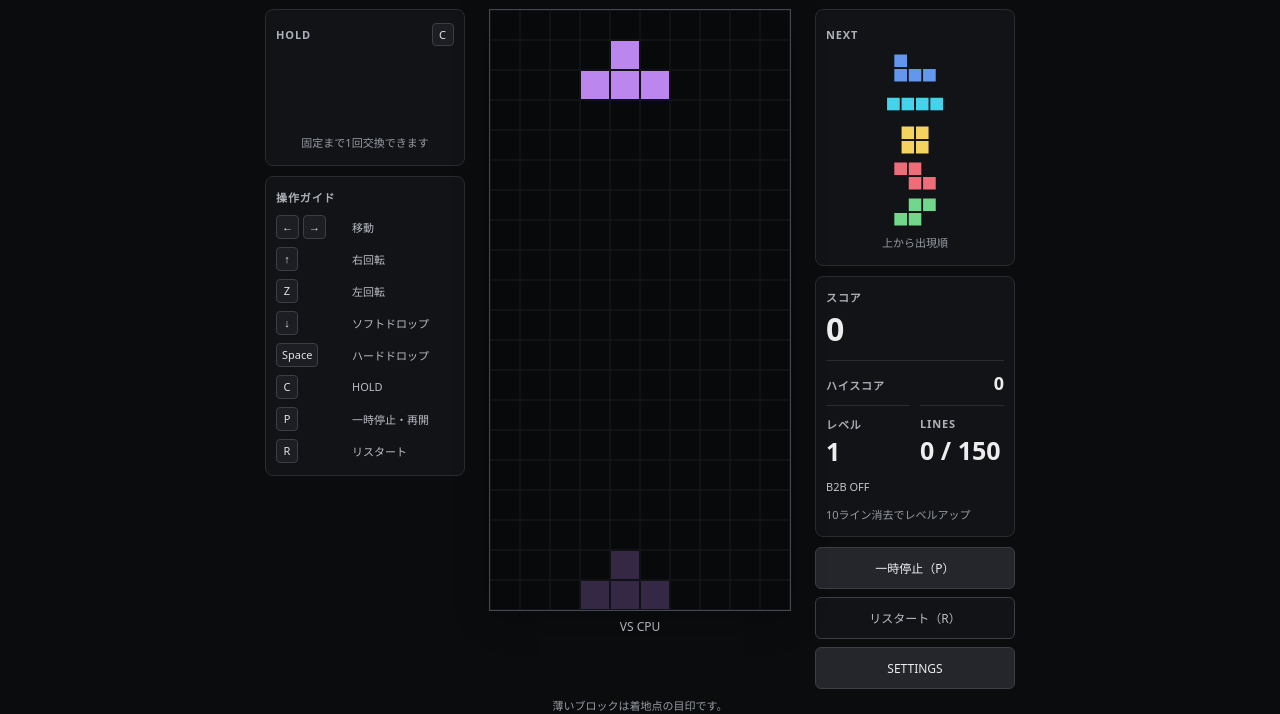
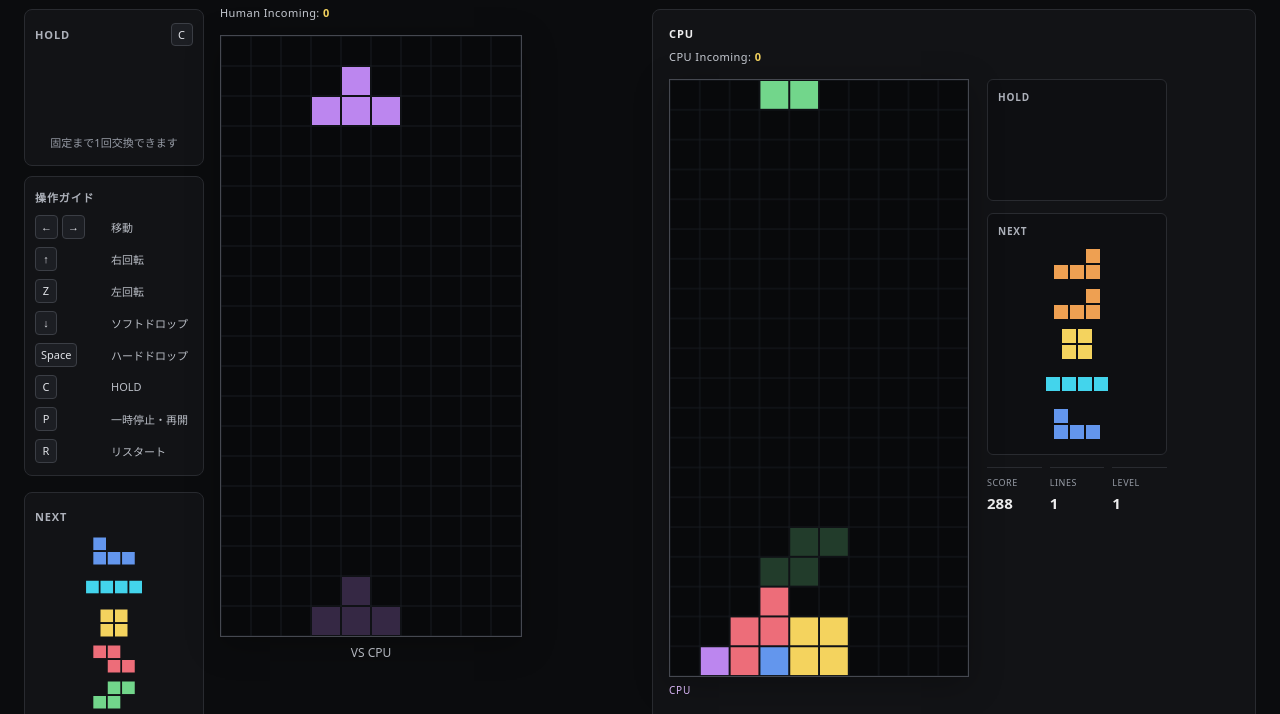
Before and after one commit to Rizin-530/falling-block-game, a plain HTML site: page index.html in a window 1280 px wide. Both pictures are taken after a click on the button "VS CPU". Shown: the part 66-780 px from the top of the page. Drawn offline with Linux system fonts and the light colour scheme.

Commit message:
style: place cpu board beside player

```diff
--- a/game.js
+++ b/game.js
@@ -189,6 +189,7 @@ const qaForceDoubleTopOutButton = document.getElementById("qa-force-double-top-o
 const qaTransactionalLockButton = document.getElementById("qa-transactional-lock");
 const qaVsEngineButton = document.getElementById("qa-vs-engine");
 const dualBoardTestElement = document.getElementById("dual-board-test");
+const dualExitButton = document.getElementById("dual-exit");
 const secondBoardCanvas = document.getElementById("second-board");
 const secondBoardContext = secondBoardCanvas.getContext("2d");
 const secondHoldCanvas = document.getElementById("second-hold");
@@ -198,6 +199,7 @@ const secondLinesElement = document.getElementById("second-lines");
 const secondLevelElement = document.getElementById("second-level");
 const secondStatusElement = document.getElementById("second-status");
 const secondPlayerTitleElement = document.getElementById("second-player-title");
+const cpuIndicatorsElement = document.getElementById("cpu-incoming-indicator");
 const vsIndicatorsElement = document.getElementById("vs-indicators");
 const humanIncomingElement = document.getElementById("human-incoming");
 const secondIncomingElement = document.getElementById("second-incoming");
@@ -938,6 +940,7 @@ function resolveVersusLockFor(state, incomingQueue, opponentQueue, { holeColumn
 function updateVersusIndicators() {
   if (!vsIndicatorsElement) return;
   vsIndicatorsElement.hidden = !vsEngineTestActive;
+  if (cpuIndicatorsElement) cpuIndicatorsElement.hidden = !vsEngineTestActive;
   if (!vsEngineTestActive || !attackGarbageState) return;
   humanIncomingElement.textContent = totalIncomingGarbage(attackGarbageState.humanIncoming);
   secondIncomingElement.textContent = totalIncomingGarbage(attackGarbageState.secondIncoming);
@@ -1141,6 +1144,7 @@ function startDualBoardTest() {
   pauseButton.disabled = false;
   pauseButton.textContent = "一時停止（P）";
   dualBoardTestElement.hidden = false;
+  dualExitButton.textContent = "EXIT DUAL TEST";
   secondView.statusText = "";
   hideVsResults();
   updateVsFixtureVisibility();
@@ -1174,6 +1178,7 @@ function startCpuTest() {
   pauseButton.disabled = false;
   pauseButton.textContent = "一時停止（P）";
   secondView.statusText = "CPU v0.1";
+  dualExitButton.textContent = "EXIT DUAL TEST";
   hideVsResults();
   updateVsFixtureVisibility();
   dualBoardTestElement.hidden = false;
@@ -1206,6 +1211,7 @@ function startFreshVsMatch({ seed, publicMode = false } = {}) {
   pauseButton.disabled = false;
   pauseButton.textContent = "一時停止（P）";
   secondView.statusText = publicVsActive ? "CPU" : "CPU v0.1 — VS";
+  dualExitButton.textContent = publicVsActive ? "EXIT VS" : "EXIT DUAL TEST";
   if (secondPlayerTitleElement) secondPlayerTitleElement.textContent = "CPU";
   vsIndicatorsElement.hidden = false;
   dualBoardTestElement.hidden = false;
@@ -1241,6 +1247,7 @@ function exitVsMatch() {
   selectedStartLevel = 1;
   humanController = createHumanControllerState();
   secondView.statusText = "";
+  dualExitButton.textContent = "EXIT DUAL TEST";
   if (secondPlayerTitleElement) secondPlayerTitleElement.textContent = "PLAYER 2";
   devToolsButton.hidden = false;
   showStartScreen();
--- a/index.html
+++ b/index.html
@@ -13,6 +13,7 @@
       <p class="eyebrow">BLOCK PUZZLE</p>
       <h1>落ちものブロックパズル</h1>
     </header>
+    <div class="game-shell">
     <div class="game-layout">
       <aside class="left-panel" aria-label="HOLDと操作ガイド">
         <section class="panel preview-panel">
@@ -35,6 +36,9 @@
         </section>
       </aside>
       <section class="play-area" aria-label="ゲーム盤面">
+        <div id="vs-indicators" class="vs-indicators vs-incoming-indicator" hidden>
+          <span>Human Incoming: <strong id="human-incoming">0</strong></span>
+        </div>
         <div class="board-stage">
           <canvas id="board" width="300" height="600" aria-label="10列20行のゲーム盤"></canvas>
           <div id="pause-visual" class="pause-visual" aria-hidden="true" hidden>PAUSED</div>
@@ -87,6 +91,24 @@
           <button id="open-dev-tools" class="dev-tools-open" type="button">DEV TOOLS</button>
         </div>
       </aside>
+    </div>
+    <section id="dual-board-test" class="dual-board-test" aria-label="Dual Board Test" hidden>
+      <div class="dual-player-view">
+        <h2 id="second-player-title">PLAYER 2</h2>
+        <div id="cpu-incoming-indicator" class="vs-indicators vs-incoming-indicator" hidden>
+          <span>CPU Incoming: <strong id="second-incoming">0</strong></span>
+        </div>
+        <div class="dual-player-layout">
+          <div class="dual-board-wrap"><canvas id="second-board" width="300" height="600" aria-label="Player 2のゲーム盤"></canvas><p id="second-status" class="dual-status" role="status"></p></div>
+          <div class="dual-player-side">
+            <section class="dual-preview"><h3>HOLD</h3><canvas id="second-hold" width="120" height="80" aria-label="Player 2のHOLD"></canvas></section>
+            <section class="dual-preview"><h3>NEXT</h3><canvas id="second-next" width="120" height="200" aria-label="Player 2のNEXT"></canvas></section>
+            <dl class="dual-stats"><div><dt>SCORE</dt><dd id="second-score">0</dd></div><div><dt>LINES</dt><dd id="second-lines">0</dd></div><div><dt>LEVEL</dt><dd id="second-level">1</dd></div></dl>
+          </div>
+        </div>
+      </div>
+      <button id="dual-exit" type="button">EXIT DUAL TEST</button>
+    </section>
     </div>
     <p class="footer-note">薄いブロックは着地点の目印です。</p>
   </main>
@@ -188,23 +210,5 @@
       </div>
     </div>
   </section>
-  <section id="dual-board-test" class="dual-board-test" aria-label="Dual Board Test" hidden>
-    <div class="dual-player-view">
-      <h2 id="second-player-title">PLAYER 2</h2>
-      <div id="vs-indicators" class="vs-indicators" hidden>
-        <span>Human Incoming: <strong id="human-incoming">0</strong></span>
-        <span>CPU Incoming: <strong id="second-incoming">0</strong></span>
-      </div>
-      <div class="dual-player-layout">
-        <div class="dual-board-wrap"><canvas id="second-board" width="300" height="600" aria-label="Player 2のゲーム盤"></canvas><p id="second-status" class="dual-status" role="status"></p></div>
-        <div class="dual-player-side">
-          <section class="dual-preview"><h3>HOLD</h3><canvas id="second-hold" width="120" height="80" aria-label="Player 2のHOLD"></canvas></section>
-          <section class="dual-preview"><h3>NEXT</h3><canvas id="second-next" width="120" height="200" aria-label="Player 2のNEXT"></canvas></section>
-          <dl class="dual-stats"><div><dt>SCORE</dt><dd id="second-score">0</dd></div><div><dt>LINES</dt><dd id="second-lines">0</dd></div><div><dt>LEVEL</dt><dd id="second-level">1</dd></div></dl>
-        </div>
-      </div>
-    </div>
-    <button id="dual-exit" type="button">EXIT DUAL TEST</button>
-  </section>
 </body>
 </html>
--- a/style.css
+++ b/style.css
@@ -18,6 +18,7 @@ p, h1, h2, dl, dd { margin: 0; }
 .heading { text-align: center; margin-bottom: 24px; }
 .eyebrow { color: #969ba5; font-size: 11px; font-weight: 600; letter-spacing: 0.22em; margin-bottom: 8px; }
 h1 { font-size: 22px; font-weight: 600; letter-spacing: 0.04em; }
+.game-shell { display: block; }
 h2 { color: #adb1ba; font-size: 11px; font-weight: 600; letter-spacing: 0.08em; }
 .game-layout {
   display: grid;
@@ -115,6 +116,7 @@ button:disabled { opacity: 0.4; cursor: default; }
 .dual-player-view > h2 { margin-bottom: 12px; color: #ededee; }
 .vs-indicators { display: flex; flex-wrap: wrap; gap: 8px 18px; margin: -4px 0 12px; color: #c6cad2; font-size: 11px; letter-spacing: 0.04em; }
 .vs-indicators strong { color: #f4d35e; font-variant-numeric: tabular-nums; }
+.vs-incoming-indicator { min-height: 18px; }
 .dual-player-layout { display: grid; grid-template-columns: minmax(180px, 300px) minmax(140px, 180px); gap: 18px; align-items: start; }
 .dual-board-wrap { position: relative; min-width: 0; }
 #second-board { display: block; width: min(100%, 300px); height: auto; border: 1px solid #454850; background: #08090b; box-shadow: 0 8px 32px #00000040; }
@@ -129,6 +131,30 @@ button:disabled { opacity: 0.4; cursor: default; }
 .dual-stats dd { margin-top: 4px; color: #ededee; font-size: 15px; font-weight: 600; font-variant-numeric: tabular-nums; overflow-wrap: anywhere; }
 .dual-status { min-height: 18px; margin-top: 6px; color: #d5b3f2; font-size: 10px; letter-spacing: 0.08em; }
 #dual-exit { margin-top: 16px; }
+@media (min-width: 981px) {
+  main:has(#dual-board-test:not([hidden])) { max-width: 1280px; }
+  .game-shell:has(#dual-board-test:not([hidden])) {
+    display: grid;
+    grid-template-columns: minmax(0, 1fr) minmax(0, 1fr);
+    gap: 24px;
+    align-items: start;
+  }
+  .game-shell:has(#dual-board-test:not([hidden])) > .game-layout {
+    grid-template-columns: 180px calc(var(--board-width) + 2px);
+    gap: 16px;
+    justify-content: start;
+  }
+  .game-shell:has(#dual-board-test:not([hidden])) .left-panel { grid-column: 1; grid-row: 1; }
+  .game-shell:has(#dual-board-test:not([hidden])) .play-area { grid-column: 2; grid-row: 1 / span 2; }
+  .game-shell:has(#dual-board-test:not([hidden])) .right-panel { grid-column: 1; grid-row: 2; }
+  .game-shell:has(#dual-board-test:not([hidden])) > .dual-board-test {
+    width: auto;
+    margin: 0;
+  }
+}
+@media (max-width: 980px) {
+  .game-shell:has(#dual-board-test:not([hidden])) > .dual-board-test { margin-top: 14px; }
+}
 .start-overlay { position: fixed; z-index: 5; inset: 0; display: grid; place-items: center; padding: 20px; background: #08090be6; overflow-y: auto; }
 .start-overlay[hidden] { display: none; }
 .start-panel { width: min(100%, 340px); padding: 30px 26px; border: 1px solid #454850; border-radius: 8px; background: #121316; box-shadow: 0 12px 32px #0009; text-align: center; }
```
Also changed, not shown: qa/browser-smoke/smoke.spec.cjs (+14 -0 lines).
